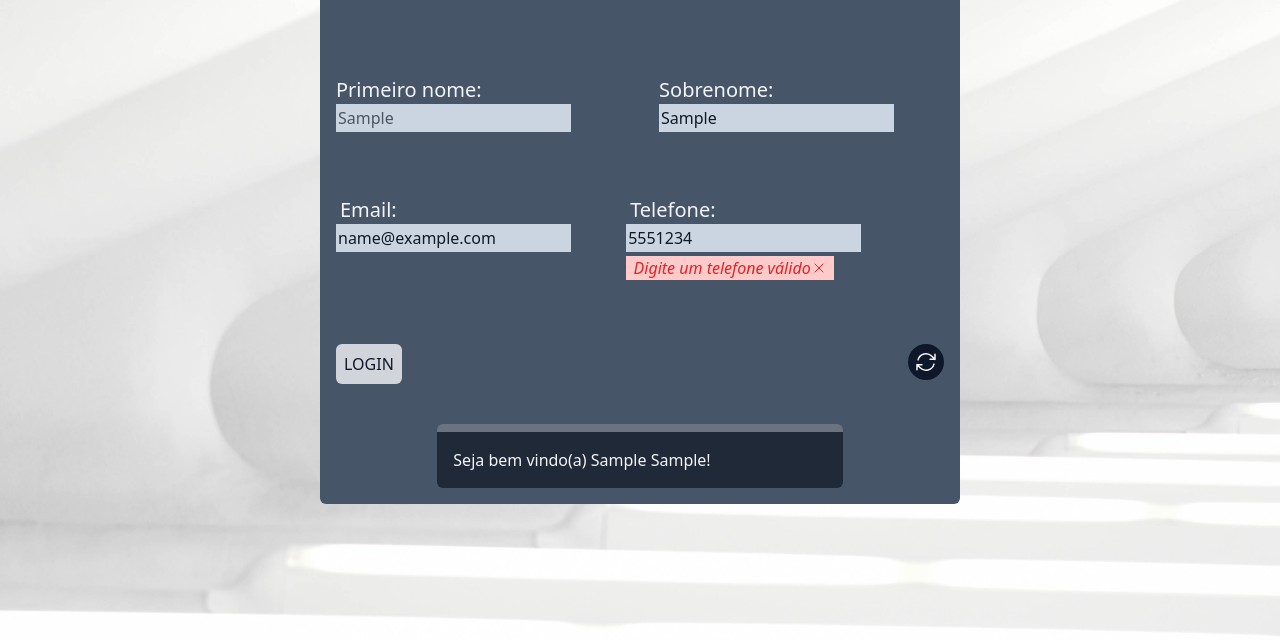
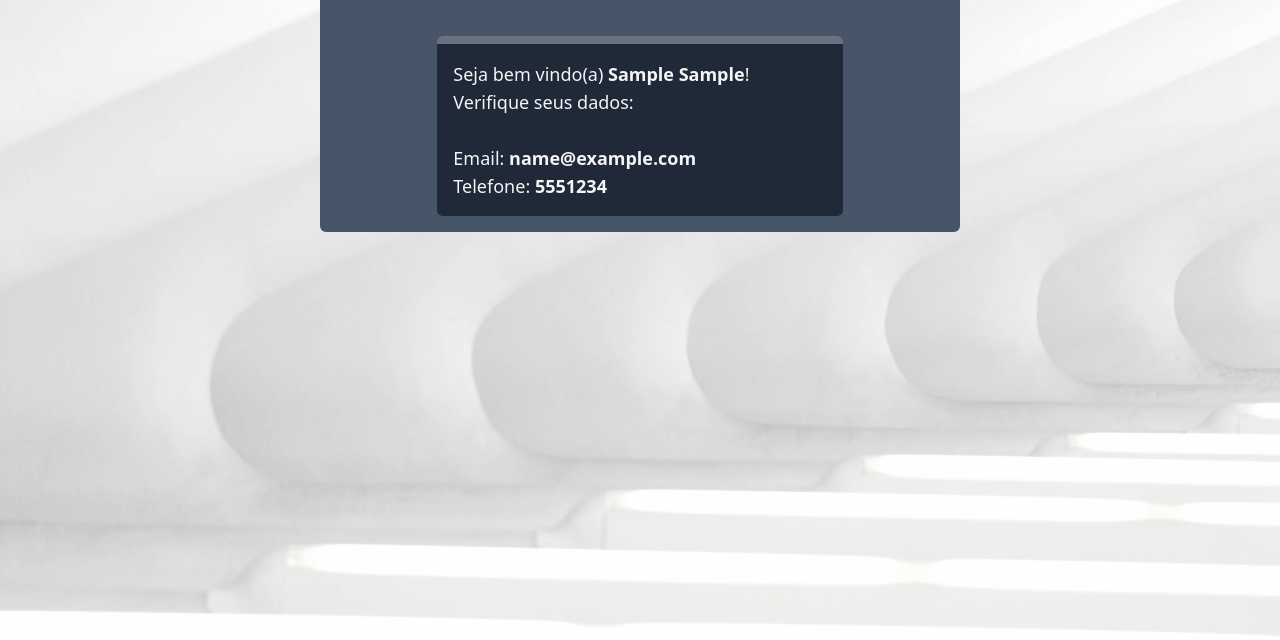
Before and after one commit to Fellipe-Barradas/Tela-de-login, a website: page public/index.html in a window 1280 px wide. Both pictures are taken after typing "Sample", "Sample", "name@example.com", "5551234" into the empty fields and a click on the input "login". Shown: the part 160-800 px from the top of the page. Drawn offline with Linux system fonts and the light colour scheme.

Commit message:
Adicionado a div de resultados para o usuário

```diff
--- a/public/index.html
+++ b/public/index.html
@@ -80,7 +80,7 @@
           </div>
         </form>
         <!--Resultado do login-->
-        <div id="resultado" class="w-8/12 bg-gray-800 m-auto mt-10 p-4 rounded-md  border-t-8 border-gray-500">
+        <div id="resultado" class="w-8/12 bg-gray-800 m-auto mt-10 p-4 rounded-md  border-t-8 border-gray-500 text-lg">
         </div>
     </main>
 </body>
--- a/public/script.js
+++ b/public/script.js
@@ -1,6 +1,8 @@
 const form = document.querySelector("#form-id")
 const refreshBtn = document.querySelector("#refresh");
 const resultado = document.querySelector("#resultado")
+//RegEx
+const telRegEx = /^([1-9]\d)(\d{4})-?(\d{4})$/
 //Colocar o evento no input submit e receber dados do form.
 refreshBtn.addEventListener("click", function(){
     location.reload()
@@ -12,8 +14,7 @@ form.addEventListener('submit', function(e){
     let lastName = document.querySelector("#last-name").value;
     let email = document.querySelector("#email-set").value;
     let cell = document.querySelector("#cell-set").value;
-    //RegEx
-    const telRegEx = /^([1-9]\d)(\d{4})-?(\d{4})$/
+
     //Mensagens de erros//
     let errorMsg = document.querySelector("#error-msg");
     let errorMsg2 = document.querySelector("#error-msg2");
@@ -35,12 +36,13 @@ form.addEventListener('submit', function(e){
         }
     }
     //Adicionar os dados ao resultado
-    createDiv(firstName, lastName)
+    createDiv(firstName, lastName, email, cell)
+    form.classList.add('hidden');
 })
 
-function createDiv(fn, ln){
+function createDiv(fn, ln, eml, tel){
     const div = document.createElement('div');
-    div.innerHTML=`Seja bem vindo(a) ${fn} ${ln}!`;
+    div.innerHTML=`Seja bem vindo(a) <b>${fn} ${ln}</b>!<br>Verifique seus dados:<br><br>Email: <b>${eml}</b><br>Telefone: <b>${tel.replace(telRegEx, '($1)$2-$3')}</b>`;
     resultado.appendChild(div);
 
 }
```
Also changed, not shown: public/output.css.
